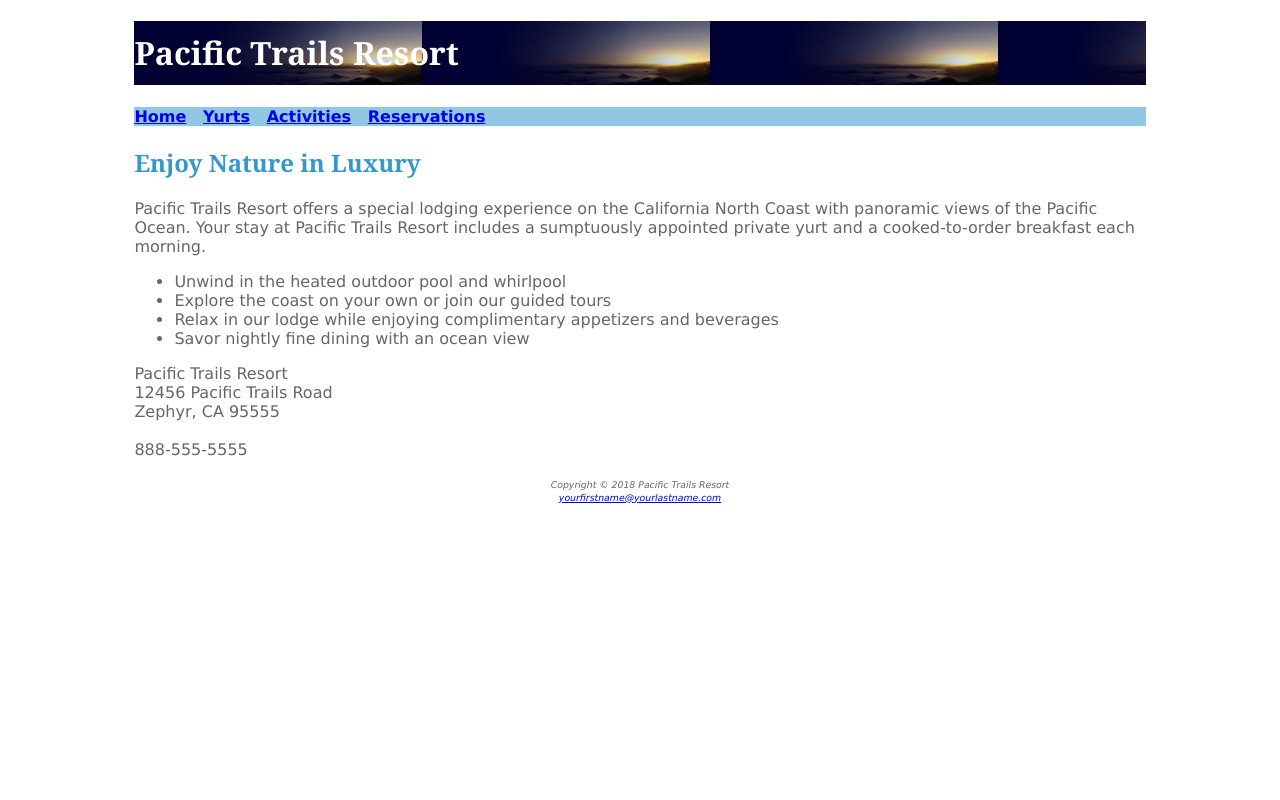
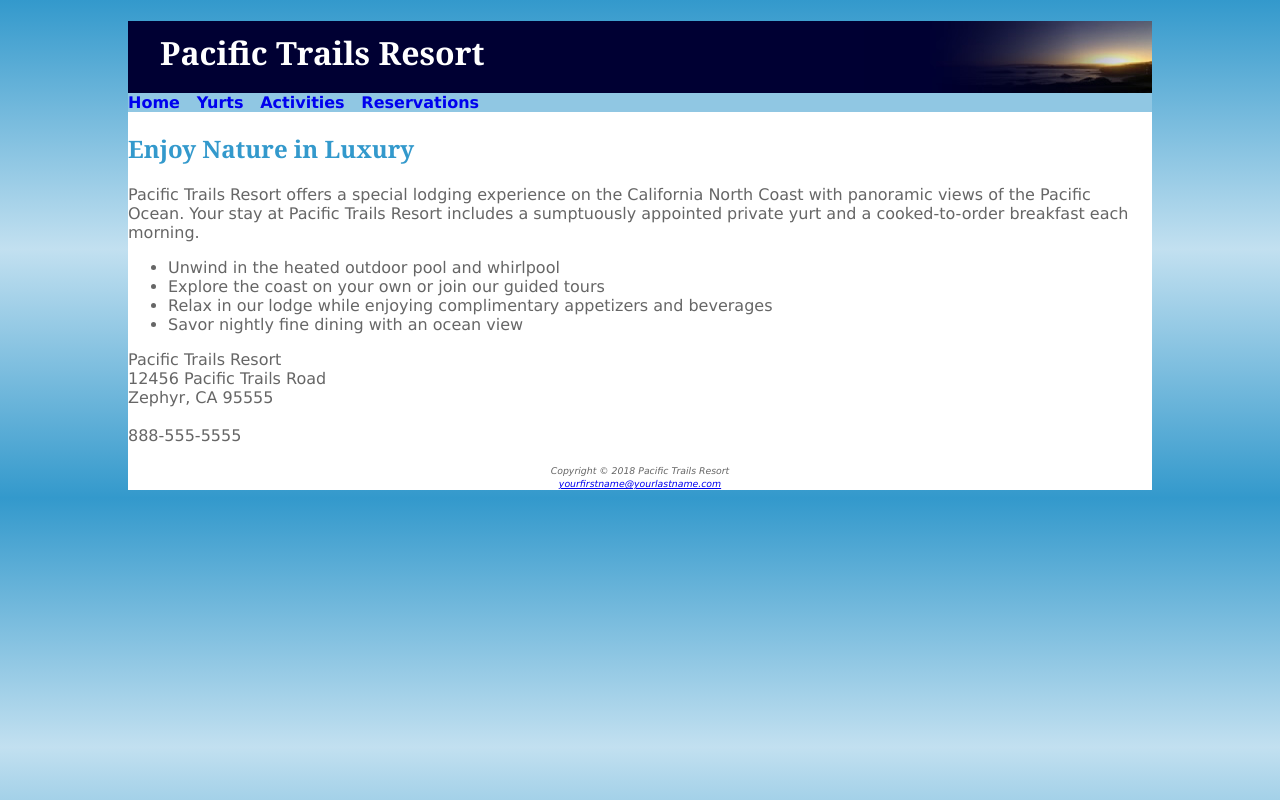
Before and after one commit to 420n13la/ptrstepbystep-MichaelChow1, a plain HTML site: page index.html in a window 1280 px wide. Drawn offline with Linux system fonts and the light colour scheme.

Commit message:
Update pacific.css

```diff
--- a/pacific.css
+++ b/pacific.css
@@ -1,46 +1,59 @@
 body { background-color: #FFFFFF;
       color: #666666;
 	  font-family: Verdana, Arial, sans-serif;
-	  background-image: linear-gradient(to bottom, #339CC, #C2E0f0, #3399CC);
+	  background-image: linear-gradient(to bottom, #3399CC,#C2E0F0,#3399CC);
 }
 header { background-color: #000033;
          color: #FFFFFF;
 		 font-family: Georgia, serif;
 }
-h1 { line-height: 200%;
-	 background-image: url(sunset.jpg);
-	 background-repoeat: no-repeat
-	 background-position: right;
+h1 {
+	line-height: 200%;
+	background-image: url(sunset.jpg);
+	background-repeat: no-repeat;
+	background-position: right;
+	padding-left: 1em;
+	height:72px;
+	margin-bottom:0;
 }
 nav { font-weight: bold;
       background-color: #90C7E3;
 }
-.resort { color: #000033;
-          font-size: 1.2em;
-}
 h2 { color: #3399CC;
      font-family: Georgia, serif;
+
 }
+
 h3{
-color:#000033;
+	color: #000033;
 }
+
 dt { color: #000033;
    font-weight: bold;
 }
 .resort { color: #000033;
           font-size: 1.2em;
 }
+
+nav a{
+	text-decoration: none;
+}
+
 #homeheader{
-	height:300px
-	background-image:url(coast.jpg);
-	background-size: 100% 100%
-	background-image: no-repeat;
+	height:300px;
+	background-image: url(coast.jpg);
+	background-size:100% 100%;
+	background-repeat: no-repeat;
 }
 footer { font-size: .70em;
          font-style: italic;
 		 text-align: center;
 }
-#wrapper{  width: 80%;
-		 margin-left: auto;
-		 margin-right: auto;
+#wrapper{
+	width=80%;
+	margin-left:auto;
+	margin-right:auto;
+	background-color: #FFFFFF;
+	min-width: 700px;
+	max-width: 1024px;
 }
```
